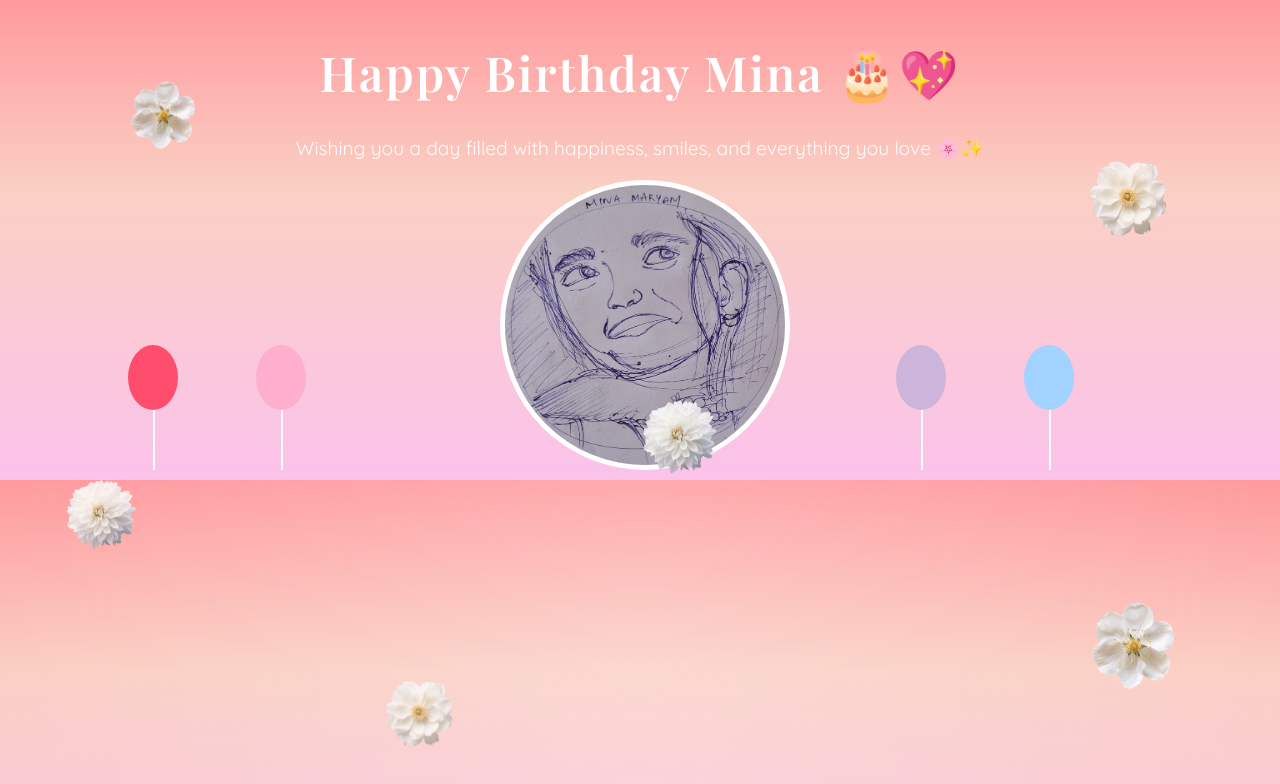
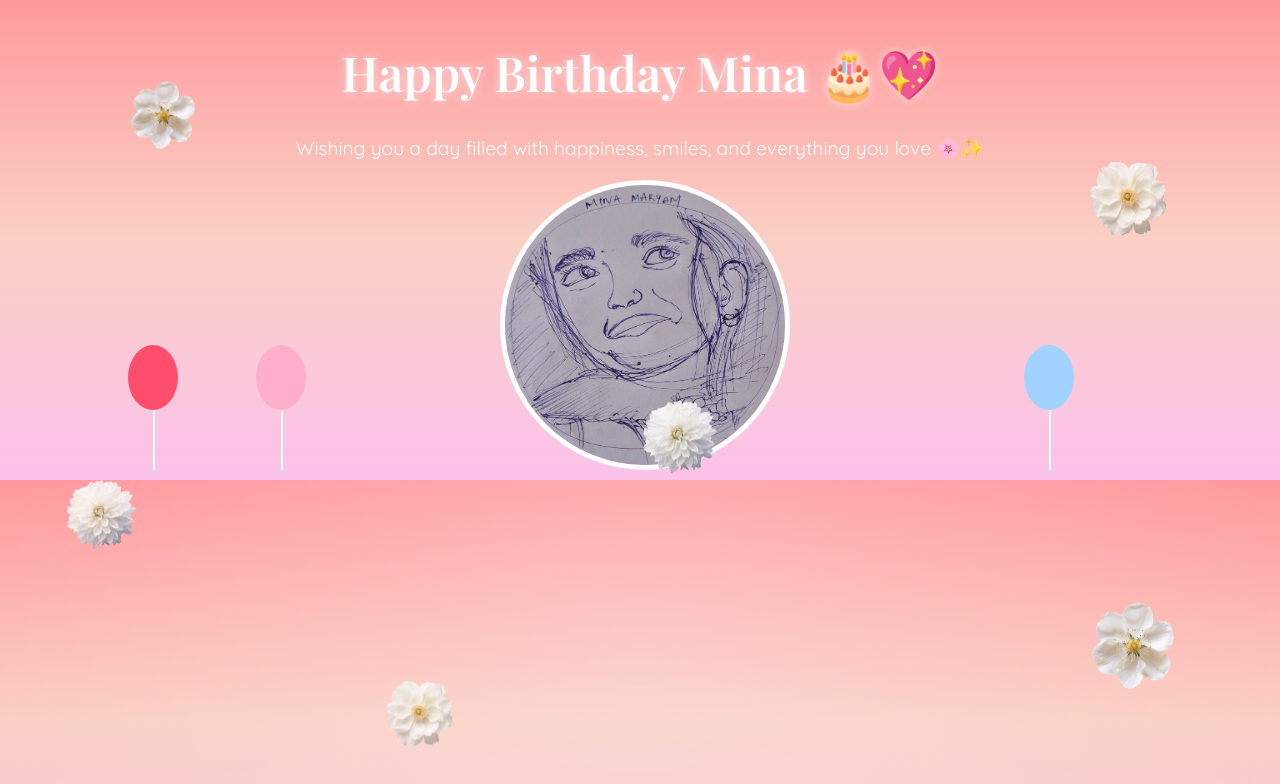
Before and after one commit to adwaith-m/Mina, a plain HTML site: page index.html in a window 1280 px wide. Drawn offline with nearby package versions, Linux system fonts and the light colour scheme.

Commit message:
Add files via upload

```diff
--- a/index.html
+++ b/index.html
@@ -6,7 +6,6 @@
 
 <title>Happy Birthday Mina 💖</title>
 
-<!-- Better Fonts -->
 <link href="https://fonts.googleapis.com/css2?family=Playfair+Display:wght@600&family=Quicksand:wght@400;600&display=swap" rel="stylesheet">
 
 <style>
@@ -16,7 +15,7 @@ body {
     overflow: hidden;
     text-align: center;
     font-family: 'Quicksand', sans-serif;
-    background: linear-gradient(to bottom, #ff9a9e 0%, #fad0c4 40%, #fbc2eb 100%);
+    background: linear-gradient(to bottom, #ff9a9e, #fad0c4, #fbc2eb);
 }
 
 /* TITLE */
@@ -25,14 +24,13 @@ h1 {
     font-family: 'Playfair Display', serif;
     font-size: 3rem;
     color: white;
-    letter-spacing: 2px;
+    text-shadow: 0 0 10px rgba(255,255,255,0.6);
 }
 
 /* TEXT */
 p {
     font-size: 1.2rem;
     color: white;
-    opacity: 0.95;
 }
 
 /* CARD */
@@ -87,7 +85,7 @@ p {
     width: 50px;
     height: 65px;
     border-radius: 50%;
-    animation: float 10s infinite linear;
+    animation: float 10s linear infinite;
 }
 
 .balloon::after {
@@ -113,9 +111,8 @@ p {
 }
 
 @keyframes floatFlower {
-    0% { transform: translateY(0px); }
+    0%,100% { transform: translateY(0); }
     50% { transform: translateY(-8px); }
-    100% { transform: translateY(0px); }
 }
 
 /* 🎉 CONFETTI */
@@ -138,13 +135,13 @@ p {
     }
 }
 
-/* bottom glow (fix emptiness) */
+/* bottom glow */
 .bottom-glow {
     position: absolute;
     bottom: 0;
     width: 100%;
     height: 40%;
-    background: radial-gradient(circle at center, rgba(255,255,255,0.2), transparent);
+    background: radial-gradient(circle, rgba(255,255,255,0.2), transparent);
 }
 
 </style>
@@ -173,7 +170,6 @@ p {
 <div class="balloon" style="left:10%; background:#ff4d6d;"></div>
 <div class="balloon" style="left:20%; background:#ffafcc;"></div>
 <div class="balloon" style="left:80%; background:#a2d2ff;"></div>
-<div class="balloon" style="left:70%; background:#cdb4db;"></div>
 
 <!-- 🌸 FLOWERS -->
 <img class="flower" src="flower1.png" style="top:10%; left:10%; width:70px;">
@@ -184,7 +180,6 @@ p {
 <img class="flower" src="flower4.png" style="top:50%; left:50%; width:80px;">
 
 <div class="bottom-glow"></div>
-
 <script>
 function popConfetti() {
     for(let i = 0; i < 120; i++) {
```
